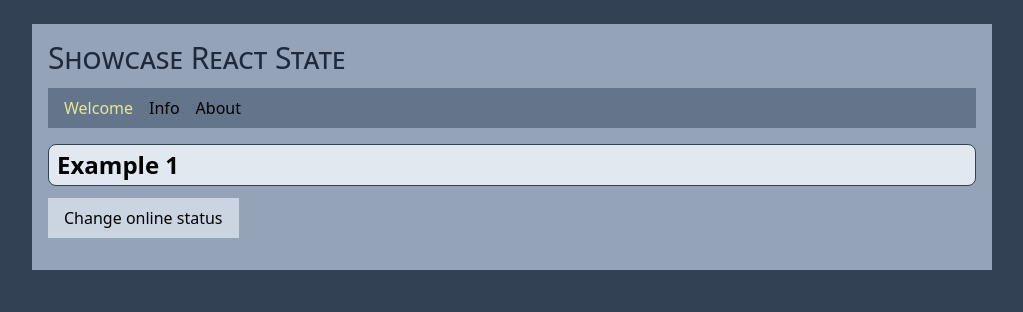
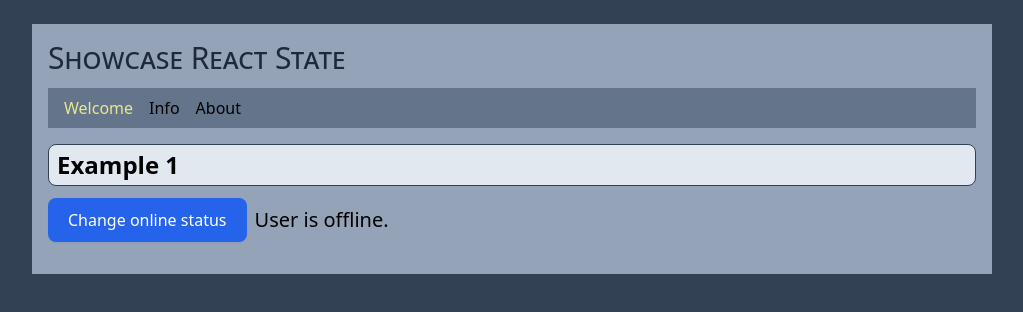
Before and after one commit to edwardtanguay/showcase-react-state, a React (Vite) app: page /welcome in a window 1280 px wide. Shown: the top 312 px of the page, without its empty margins (128-1151 px from the left). Built offline with nearby package versions, Linux system fonts and the light colour scheme.

Commit message:
Make layout 1

```diff
--- a/src/index.scss
+++ b/src/index.scss
@@ -4,8 +4,9 @@
 
 @layer base {
 	button {
-		@apply px-4 py-2 bg-slate-300;
+		@apply px-5 py-2.5 bg-blue-600 text-white font-medium rounded-lg shadow-sm hover:bg-blue-700;
 	}
+
 
 	h2 {
 		@apply text-2xl font-bold bg-slate-200 mb-3 py-1 px-2 border border-slate-700 rounded-lg;
--- a/src/pages/PageWelcome.tsx
+++ b/src/pages/PageWelcome.tsx
@@ -5,8 +5,11 @@ export const PageWelcome = () => {
 
 	return (
 		<>
-		<h2>Example 1</h2>
-		<button>Change online status</button>
+			<h2>Example 1</h2>
+			<div className="flex gap-2 items-center">
+				<button>Change online status</button>
+				<p className="text-xl">User is offline.</p>
+			</div>
 		</>
 	)
 }
```
